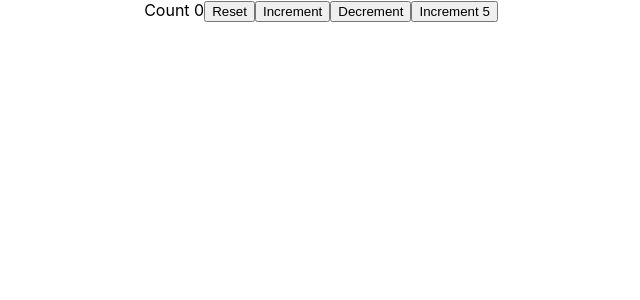
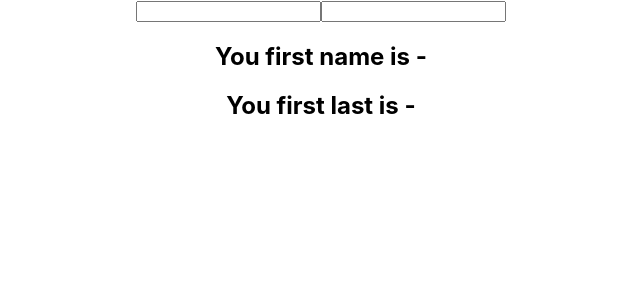
Before and after one commit to jimmymetts/react_hooks_tutorial, a React (Create React App) app: page / in a window 1280 px wide. Shown: the top 300 px of the page, without its empty margins (319-959 px from the left). Built offline with nearby package versions, Linux system fonts and the light colour scheme.

Commit message:
added onChange to input

```diff
--- a/src/App.js
+++ b/src/App.js
@@ -3,14 +3,16 @@ import ClassCounter from './components/ClassCounter';
 import './App.css';
 import HookCounter from './components/HookCounter';
 import HookCounterTwo from './components/HookCounterTwo';
+import HookCounterThree from './components/HookCounterThree';
 
 function App() {
   return (
     <div className="App">
 {/* <ClassCounter/> */}
 {/* <HookCounter/> */}
+{/* <HookCounterTwo/> */}
 
-<HookCounterTwo/>
+<HookCounterThree/>
 
     </div>
   );
--- a/src/components/HookCounterThree.js
+++ b/src/components/HookCounterThree.js
@@ -5,9 +5,21 @@ function HookCounterThree() {
     const [name, setName] = useState({firstName:'', lastName: ''})
 
     return (
-        <div>
 
-        </div>
+    <form>
+        <input input='text'
+        value={name.firstName}
+        onChange={e => setName({firstName: e.target.value})} />
+
+        <input input='text'
+        value={name.lastName}
+        onChange={e => setName({lastName: e.target.value})} />
+
+
+    <h2>You first name is - {name.firstName}</h2>
+    <h2>You first last is - {name.lastName}</h2>
+
+    </form>
     )
 }
 
```
